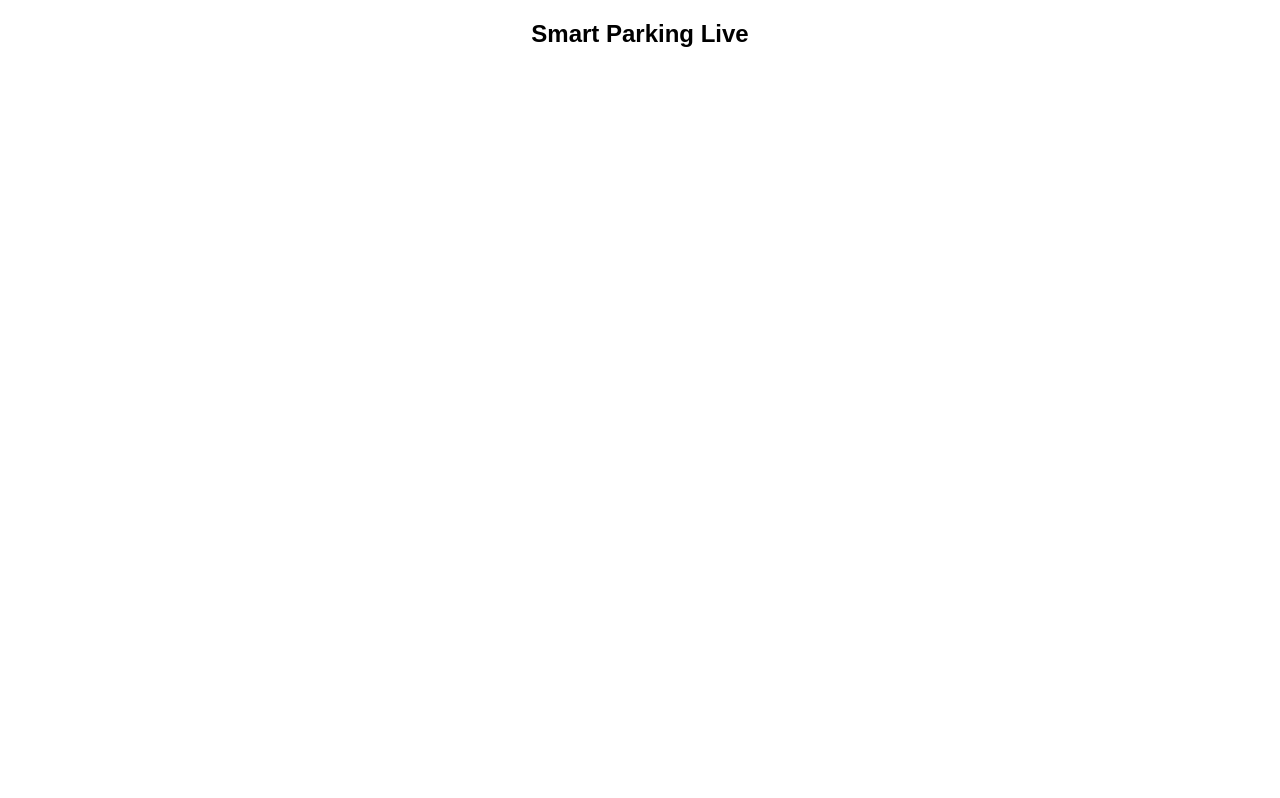
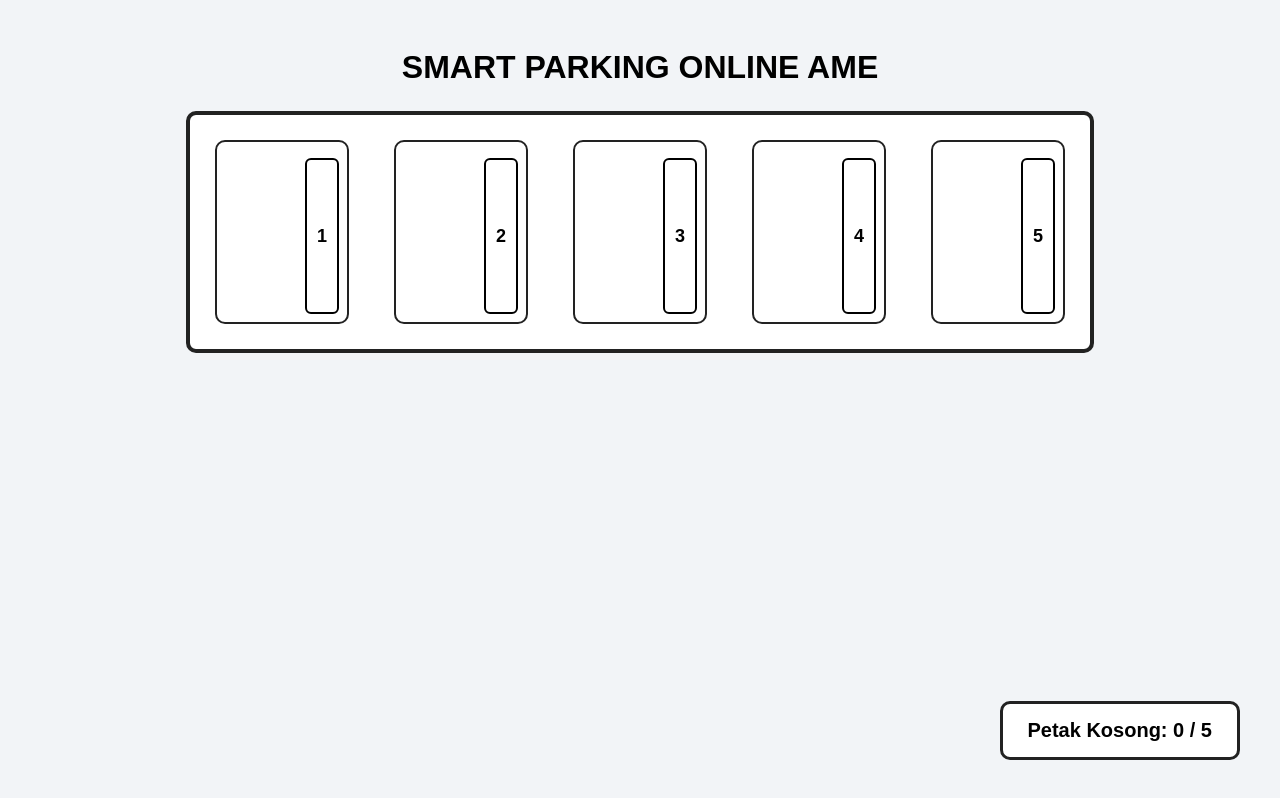
Before and after one commit to ainasyaf595/index.html-smart-parking-ame, a plain HTML site: page index.html in a window 1280 px wide. Drawn offline with Linux system fonts and the light colour scheme; no server answers.

Commit message:
Update index.html

```diff
--- a/index.html
+++ b/index.html
@@ -1,53 +1,160 @@
 <!DOCTYPE html>
 <html>
 <head>
-  <title>Smart Parking Live</title>
+  <title>Smart Parking Online AME</title>
+
   <style>
-    body { font-family: Arial; text-align: center; }
+    body {
+      font-family: Poppins, Arial, sans-serif;
+      background: #f2f4f7;
+      text-align: center;
+      padding-top: 20px;
+    }
+
+    h1 {
+      font-size: 32px;
+      font-weight: bold;
+      margin-bottom: 25px;
+    }
+
+    /* BORDER BESAR */
+    .parking-area {
+      width: 850px;
+      margin: auto;
+      border: 4px solid #222;
+      padding: 25px;
+      display: flex;
+      justify-content: space-between;
+      background: white;
+      border-radius: 10px;
+    }
+
+    /* SLOT PARKING */
     .slot {
-      width: 120px; height: 160px;
-      margin: 10px; display: inline-block;
-      border-radius: 10px; color: white;
-      line-height: 120px; font-size: 20px;
+      width: 130px;
+      height: 180px;
+      border: 2px solid #222;
+      border-radius: 10px;
+      color: white;
+      font-size: 18px;
+      font-weight: bold;
+      position: relative;
+      line-height: 140px;
+      transition: 0.3s;
+    }
+
+    .slot:hover {
+      transform: scale(1.05);
+    }
+
+    /* KOTAK TIANG KECIL */
+    .pillar {
+      position: absolute;
+      bottom: 8px;
+      right: 8px;
+      background: #fff;
+      border: 2px solid #000;
+      padding: 6px 10px;
+      border-radius: 6px;
+      font-weight: bold;
+      color: black;
+    }
+
+    /* PAPARAN KOSONG */
+    .status-box {
+      position: fixed;
+      right: 40px;
+      bottom: 40px;
+      padding: 15px 25px;
+      font-size: 20px;
+      background: white;
+      border: 3px solid #222;
+      border-radius: 10px;
       font-weight: bold;
     }
   </style>
+
   <script>
     async function loadData() {
-      const url = "https://smart-parking-aee-default-rtdb.asia-southeast1.firebasedatabase.app/parking.json";
+      const url =
+        "https://smart-parking-aee-default-rtdb.asia-southeast1.firebasedatabase.app/parking.json";
 
       const res = await fetch(url);
       const data = await res.json();
 
+      // Update setiap slot
       updateSlot("slot1", data.slot1.status);
       updateSlot("slot2", data.slot2.status);
       updateSlot("slot3", data.slot3.status);
       updateSlot("slot4", data.slot4.status);
       updateSlot("slot5", data.slot5.status);
+
+      // Update jumlah petak kosong
+      updateEmptyCount(data);
     }
 
     function updateSlot(id, status) {
       const div = document.getElementById(id);
+
       if (status === "occupied") {
-        div.style.background = "red";
+        div.style.background = "#ff4d4d";
         div.innerHTML = id.toUpperCase() + "<br>Occupied";
       } else {
-        div.style.background = "green";
+        div.style.background = "#32cd32";
         div.innerHTML = id.toUpperCase() + "<br>Empty";
       }
     }
 
+    function updateEmptyCount(data) {
+      let count = 0;
+
+      if (data.slot1.status === "empty") count++;
+      if (data.slot2.status === "empty") count++;
+      if (data.slot3.status === "empty") count++;
+      if (data.slot4.status === "empty") count++;
+      if (data.slot5.status === "empty") count++;
+
+      document.getElementById("count").innerText = count;
+    }
+
     setInterval(loadData, 1000);
   </script>
+
 </head>
+
 <body>
-  <h2>Smart Parking Live</h2>
 
-  <div id="slot1" class="slot">Slot 1</div>
-  <div id="slot2" class="slot">Slot 2</div>
-  <div id="slot3" class="slot">Slot 3</div>
-  <div id="slot4" class="slot">Slot 4</div>
-  <div id="slot5" class="slot">Slot 5</div>
+  <h1>SMART PARKING ONLINE AME</h1>
+
+  <!-- BORDER UTAMA -->
+  <div class="parking-area">
+
+    <div id="slot1" class="slot">
+      <span class="pillar">1</span>
+    </div>
+
+    <div id="slot2" class="slot">
+      <span class="pillar">2</span>
+    </div>
+
+    <div id="slot3" class="slot">
+      <span class="pillar">3</span>
+    </div>
+
+    <div id="slot4" class="slot">
+      <span class="pillar">4</span>
+    </div>
+
+    <div id="slot5" class="slot">
+      <span class="pillar">5</span>
+    </div>
+
+  </div>
+
+  <!-- PAPARAN JUMLAH KOSONG -->
+  <div class="status-box">
+    Petak Kosong: <span id="count">0</span> / 5
+  </div>
 
 </body>
 </html>
```
